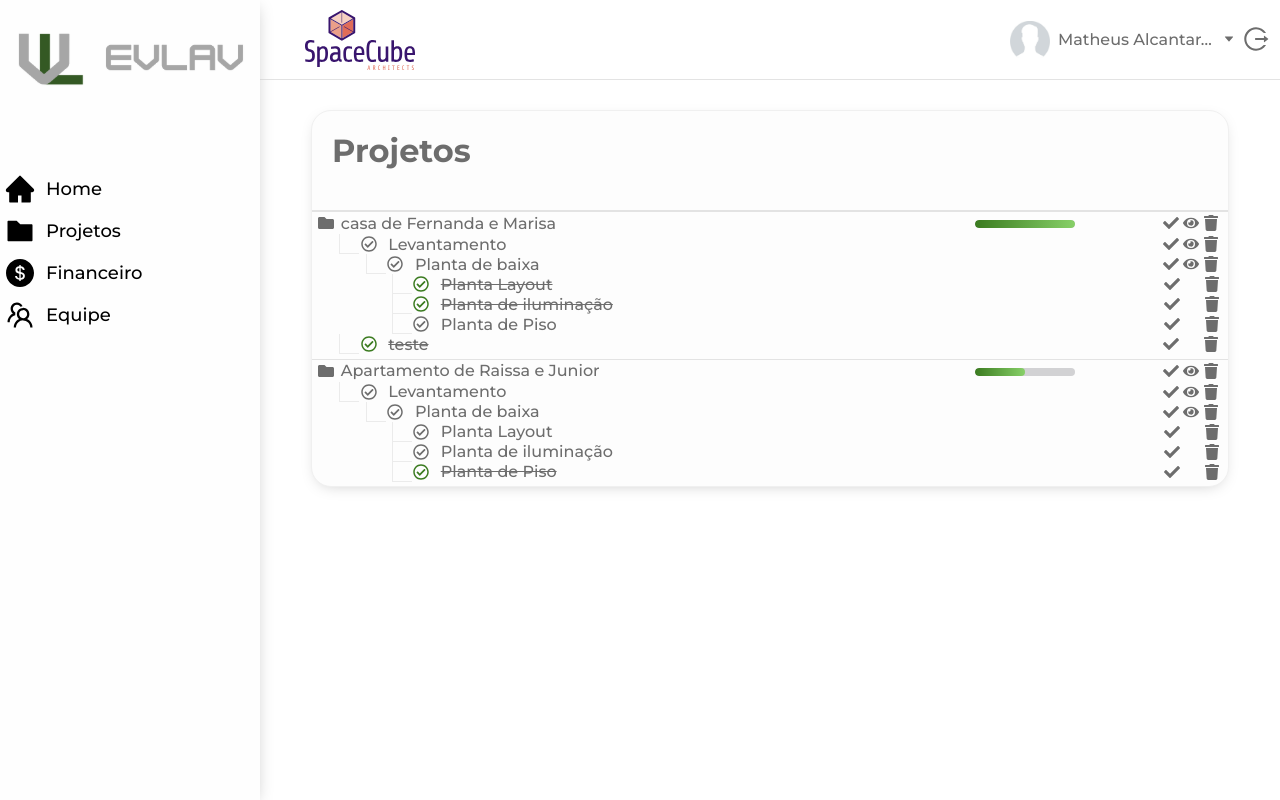
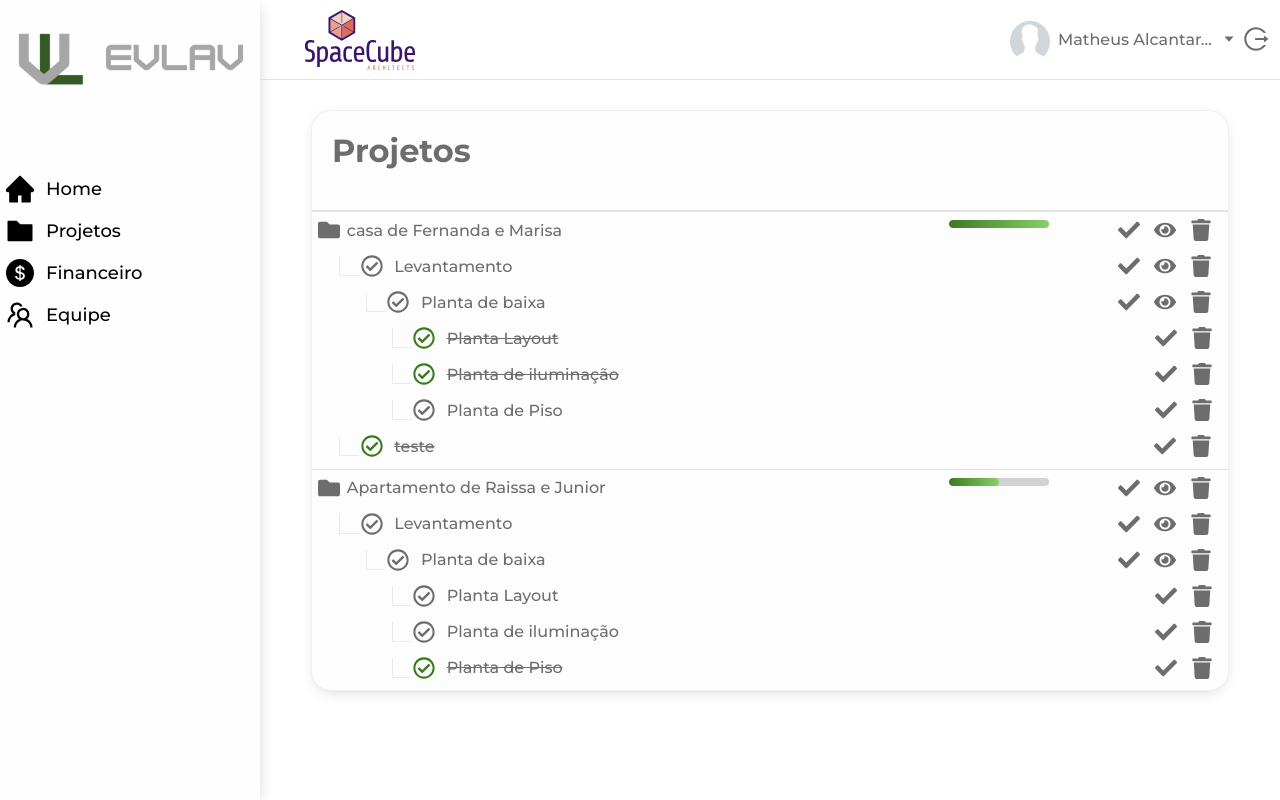
Before and after one commit to EvlavTech/arquinator-frontend, a React (Create React App) app: page /projetos in a window 1280 px wide. Built offline with nearby package versions, Linux system fonts and the light colour scheme.

Commit message:
Alterações no design e remoção de console.log

```diff
--- a/src/pages/Projects/Projects.module.scss
+++ b/src/pages/Projects/Projects.module.scss
@@ -70,6 +70,10 @@
     color: #3b7b20;
     cursor: pointer;
   }
+
+  * {
+    margin: 7px;
+  }
 }
 
 .completedSvg {
--- a/src/pages/Projects/index.js
+++ b/src/pages/Projects/index.js
@@ -17,7 +17,7 @@ import testJson from './project-test';
 
 import style from './Projects.module.scss';
 
-const Projects = () => {
+export default function Projects() {
   const mediaSize = window.innerWidth;
 
   function truncate(text) {
@@ -32,8 +32,6 @@ const Projects = () => {
     const children = [...component.current.children];
 
     if (children !== undefined) {
-      // eslint-disable-next-line no-console
-      console.log(children);
       children.forEach((element) => {
         const liElementState = element.getAttribute('hidden');
         if (liElementState === null) {
@@ -56,6 +54,7 @@ const Projects = () => {
           <div className={style.leftIcons}>
             <img src={dropDown} alt="tree" />
             <FaRegCheckCircle
+              size={22}
               className={
                 projectComponent.done ? style.completedSvg : style.none
               }
@@ -68,9 +67,11 @@ const Projects = () => {
           </div>
 
           <div className={style.rigthIcons}>
-            <FaCheck />
-            {haveTasks ? <FaEye onClick={() => hideComponent(liRef)} /> : null}
-            <FaTrash />
+            <FaCheck size={22} />
+            {haveTasks ? (
+              <FaEye size={22} onClick={() => hideComponent(liRef)} />
+            ) : null}
+            <FaTrash size={22} />
           </div>
         </div>
         {haveTasks ? (
@@ -83,13 +84,13 @@ const Projects = () => {
   }
 
   function generateProjectView() {
-    const projectTsx = testJson.projects.map((projectComponent) => {
+    const projectJsx = testJson.projects.map((projectComponent) => {
       const projectRef = React.createRef();
       return (
         <ul className={style.project} ref={projectRef}>
           <div className={style.projectInformation}>
             <div className={style.leftIcons}>
-              <FaFolder />
+              <FaFolder size={22} />
               <p>{truncate(projectComponent.name)}</p>
             </div>
 
@@ -106,9 +107,9 @@ const Projects = () => {
             </div>
 
             <div className={style.rigthIcons}>
-              <FaCheck />
-              <FaEye onClick={() => hideComponent(projectRef)} />
-              <FaTrash />
+              <FaCheck size={22} />
+              <FaEye size={22} onClick={() => hideComponent(projectRef)} />
+              <FaTrash size={22} />
             </div>
           </div>
           {projectComponent.tasks.map((e) => generateComponent(e))}
@@ -116,7 +117,7 @@ const Projects = () => {
       );
     });
 
-    return projectTsx;
+    return projectJsx;
   }
 
   return (
@@ -124,6 +125,4 @@ const Projects = () => {
       <MainCard title="Projetos">{generateProjectView()}</MainCard>
     </MainLayout>
   );
-};
-
-export default Projects;
+}
```
